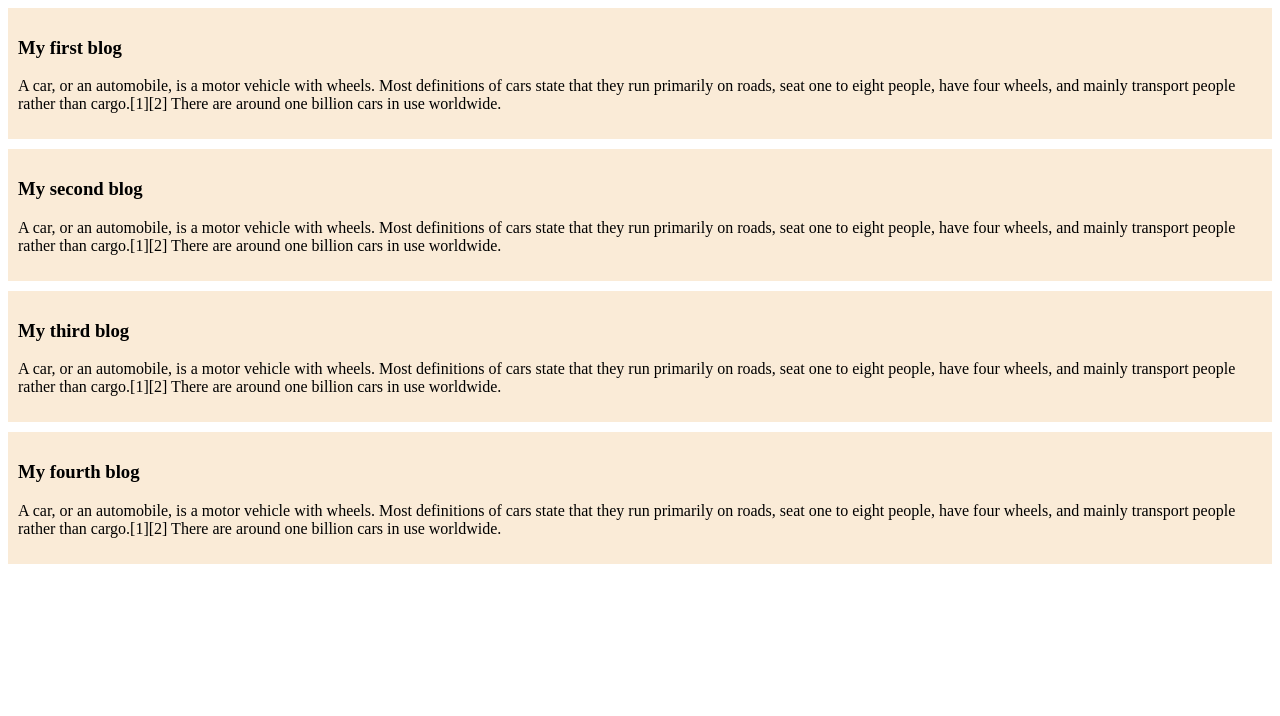
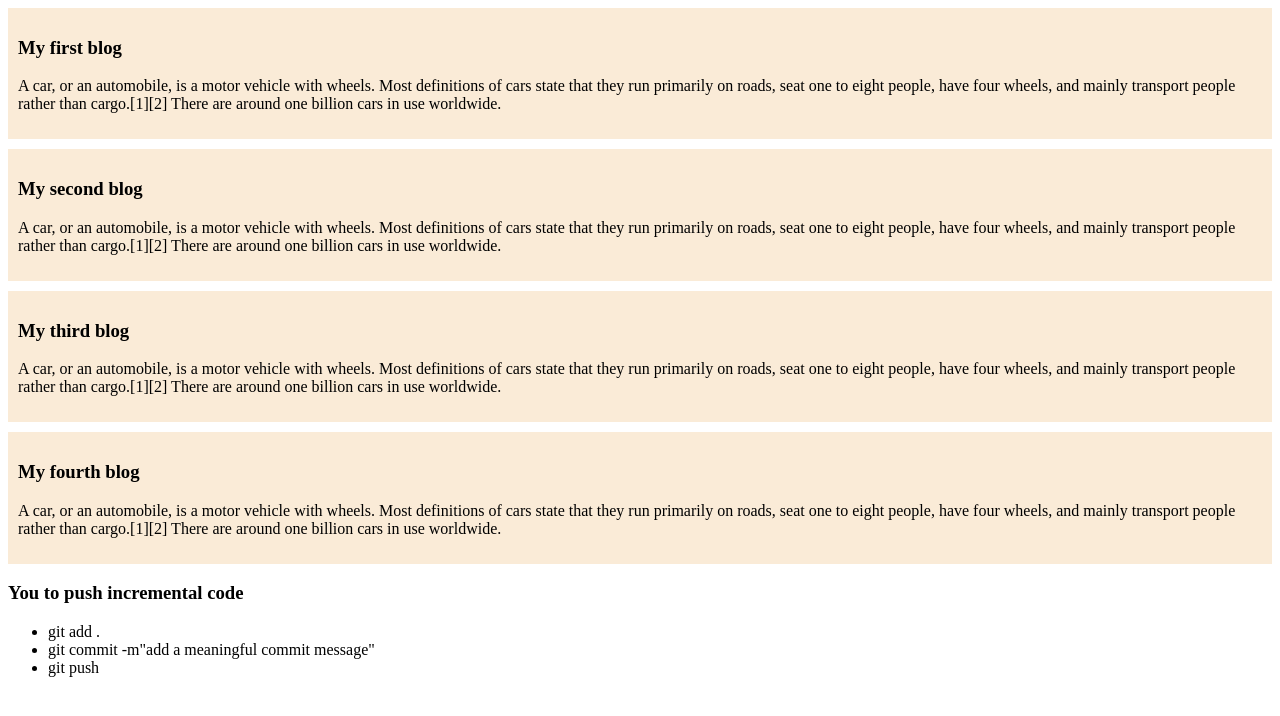
Before and after one commit to sahaantara-ops/my-simple-website, a plain HTML site: page index.html in a window 1280 px wide. Drawn offline with Linux system fonts and the light colour scheme.

Commit message:
added a list to push code

```diff
--- a/index.html
+++ b/index.html
@@ -31,5 +31,12 @@
             A car, or an automobile, is a motor vehicle with wheels. Most definitions of cars state that they run primarily on roads, seat one to eight people, have four wheels, and mainly transport people rather than cargo.[1][2] There are around one billion cars in use worldwide.
         </p>
     </div>
+    <h3>You to push incremental code </h3>
+    <ul>
+        <li>git add . </li>
+        <li>git commit -m"add a meaningful commit message"</li>
+        <li>git push</li>
+
+    </ul>
 </body>
 </html>
```
